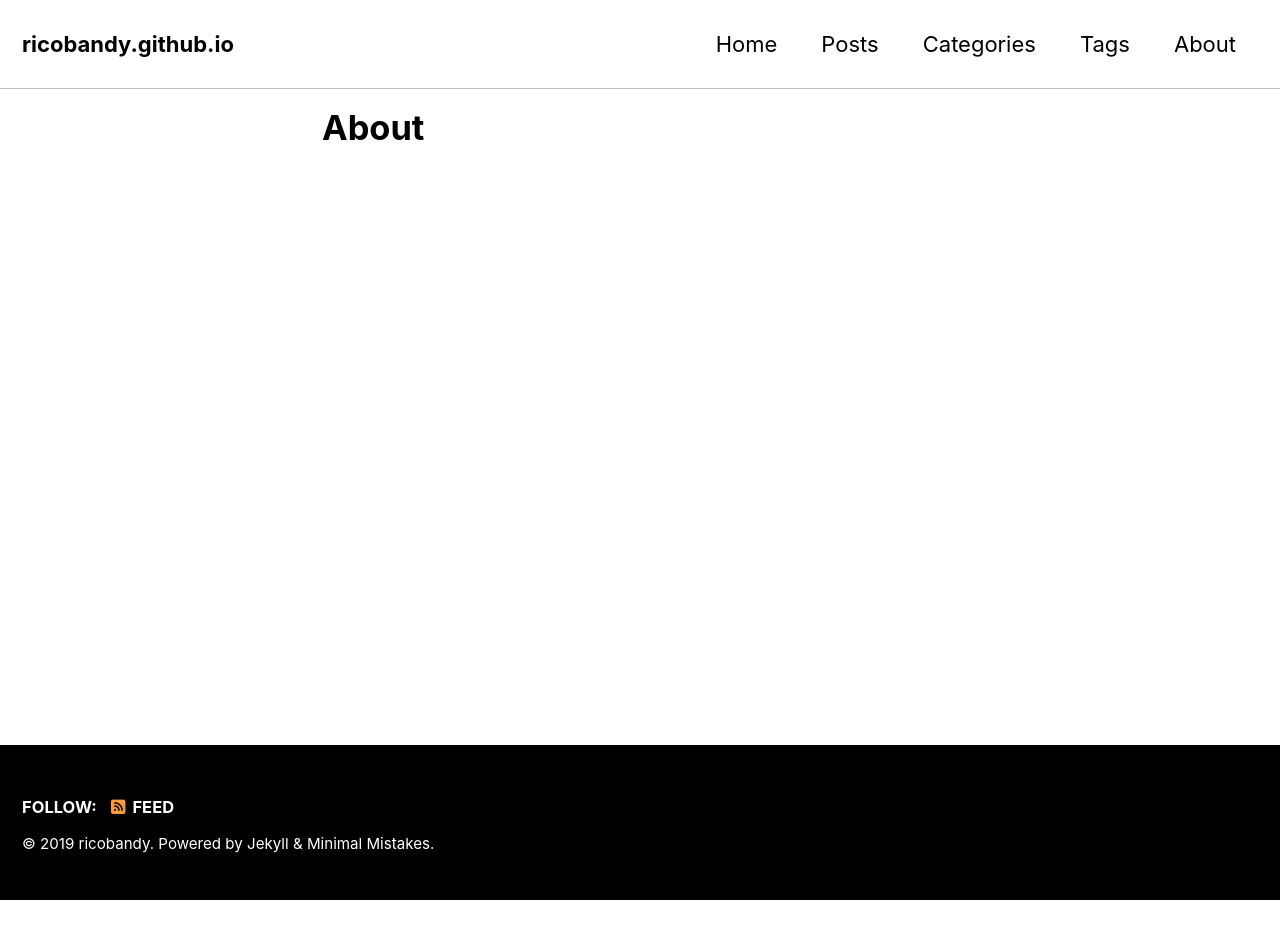
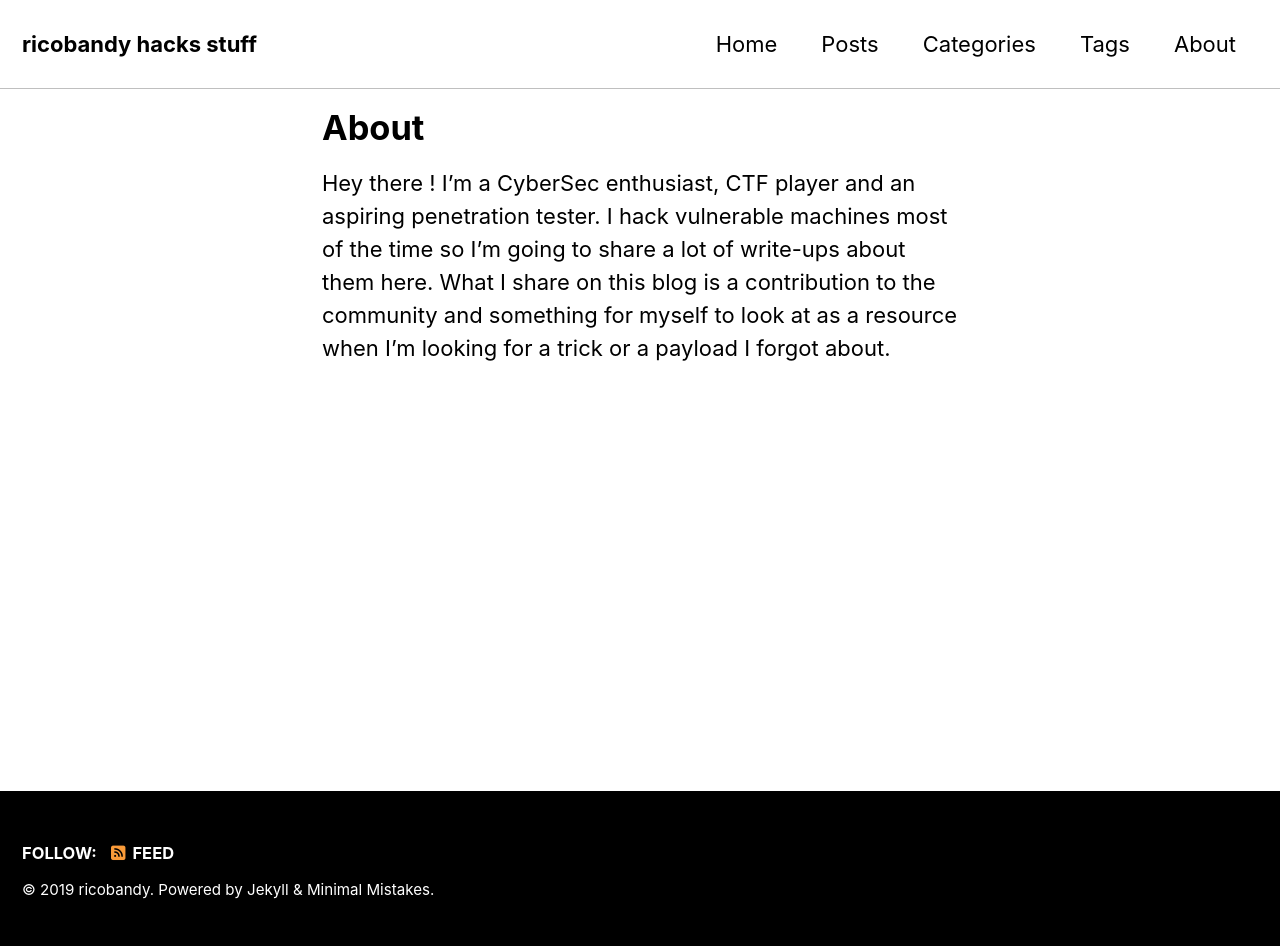
Before and after one commit to ricobandy/ricobandy.github.io, a Jekyll site: the page built from _pages/about.md, in a window 1280 px wide. Built offline with Jekyll 4.4.1, drawn with Linux system fonts in a browser that asks for light colours; cached includes are drawn as plain includes; nearby versions of some CDN libraries; before the commit the page ends 900 px from its top, so only the background shows below that.

Commit message:
icons update

```diff
--- a/_config.yml
+++ b/_config.yml
@@ -16,7 +16,7 @@ minimal_mistakes_skin    : "contrast" # "air", "aqua", "contrast", "dark", "dirt
 
 # Site Settings
 locale                   : "en-US"
-title                    : "ricobandy.github.io"
+title                    : "ricobandy hacks stuff"
 title_separator          : "-"
 subtitle                 : # site tagline that appears below site title in masthead
 name                     : "ricobandy"
@@ -130,6 +130,9 @@ author:
     - label: "Instagram"
       icon: "fab fa-fw fa-instagram"
       # url: "https://instagram.com/"
+    - label: "HackTheBox"
+      icon: "fab fa-fw fa-HackTheBox"
+      url: "/assets/icons/htb-favicon.png"
 
 # Site Footer
 footer:
--- a/_pages/about.md
+++ b/_pages/about.md
@@ -3,3 +3,15 @@ layout: posts
 title: About
 permalink: /about/
 ---
+
+Hey there ! I'm a CyberSec enthusiast, CTF player and an aspiring penetration tester. I hack vulnerable machines most of the time so I'm going to share a lot of write-ups about them here. What I share on this blog is a contribution to the community and something for myself to look at as a resource when I'm looking for a trick or a payload I forgot about.
+<br>
+<br>
+<br>
+<br>
+<br>
+<br>
+<br>
+<br>
+<br>
+<script src="https://www.hackthebox.eu/badge/58846"></script>
```
Also changed, not shown: assets/icons/htb-favicon.png (added).
